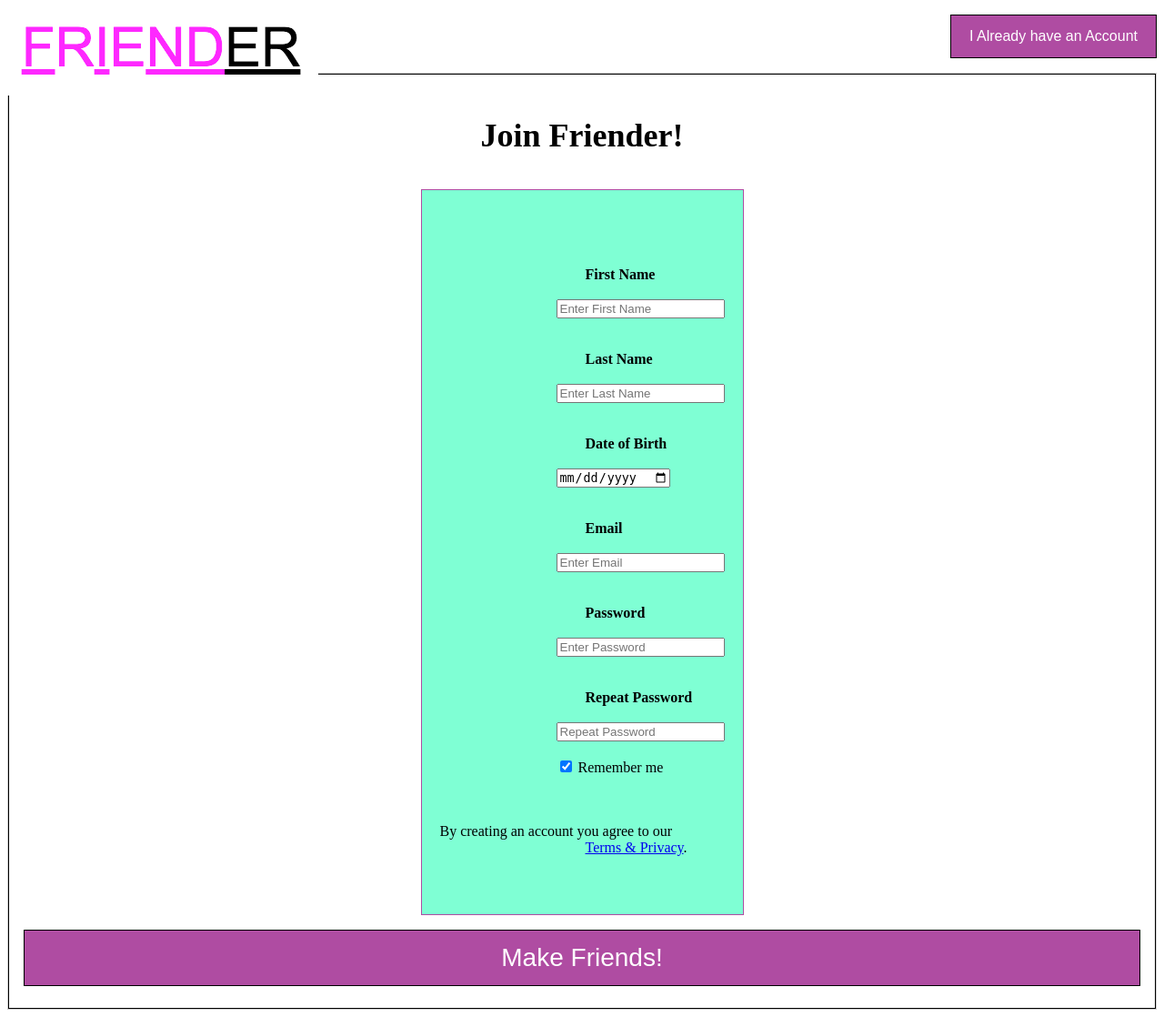
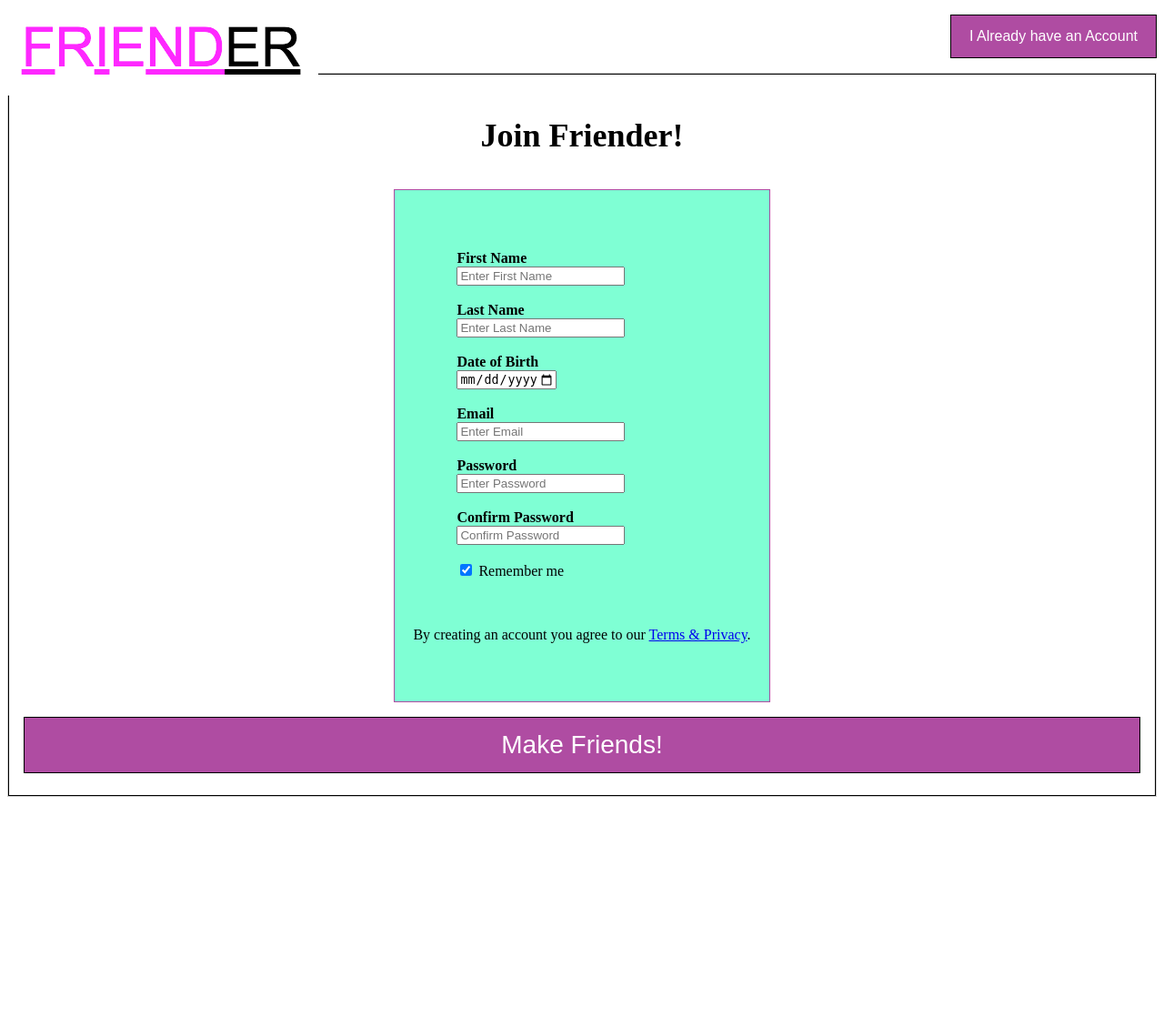
Before and after one commit to Menziess/PHP-Friender, a PHP site: page /jochem.html in a window 1280 px wide. Shown: the whole page at 91% size. After the commit the page ends 876 px from the top, so only its background shows below. Run offline with PHP 8.4, Linux system fonts and the light colour scheme.

Commit message:
Inschrijfpagina (in Engels)

```diff
--- a/sprint1/jochem.html
+++ b/sprint1/jochem.html
@@ -1,8 +1,9 @@
 <!DOCTYPE html>
 <html>
 <style>
+
 .logo {
-		float: left;
+    float:left;
 }
 
 .login {
@@ -46,9 +47,7 @@
     background-color: aquamarine;
 }
 
-	.label {
-		text-align: left;
-	}
+
 
 .header {
     text-align: center;
@@ -56,13 +55,13 @@
 }
 
 
-	/* Change styles for cancel button and signup button on extra small screens */
-
+/* Change style for button on small screens */
 @media screen and (max-width: 300px) {
     .button {
        width: 100%;
     }
 }
+
 </style>
 
 <body>
@@ -75,9 +74,9 @@
     	</a>
 		</div>
 
-		<a href="/login">
-			<button class="login">I Already have an Account</button>
-		</a>
+    </div>
+        <a href="/login"><button class="login">I Already have an Account</button></a>
+    </div>
 </div>
 
 <br>
@@ -85,56 +84,55 @@
 <br>
 <br>
 
-	<form action="/Webtechnieken-Voor-KI/sprint1/register.php" style="border:1px solid #ccc">
 
+<form name="registerform" onsubmit="return validatePassword()" action="/Webtechnieken-Voor-KI/sprint1/register.php" method="POST" style="border:1px solid #ccc">
     <div class="container">
+
         <h2 class="header">Join Friender!</h2>
 
-			<div class="input">
+        <div class = "input">
             <br>
-				<label>
-					<b>First Name</b>
-				</label>
+            <label><b>First Name</b></label>
             <input type="text" placeholder="Enter First Name" name="first_name" required>
 
-				<label>
-					<b>Last Name</b>
-				</label>
+            <label><b>Last Name</b></label>
             <input type="text" placeholder="Enter Last Name" name="last_name" required>
 
-				<label>
-					<b>Date of Birth</b>
-				</label>
-				<input type="date" placeholder="Enter Date of Birth" name="birth_day" required>
+            <label><b>Date of Birth</b></label>
+            <input type="date" placeholder="Enter Date of Birth" name="birth_day" max="2018-02-01" required>
 
-				<label>
-					<b>Email</b>
-				</label>
-				<input type="text" placeholder="Enter Email" name="email" required>
+            <label><b>Email</b></label>
+            <input type="email" placeholder="Enter Email" name="email" required>
 
-				<label>
-					<b>Password</b>
-				</label>
-				<input type="password" placeholder="Enter Password" name="psw" required>
+            <label><b>Password</b></label>
+            <input type="password" placeholder="Enter Password" name="pwd" required>
 
-				<label>
-					<b>Repeat Password</b>
-				</label>
-				<input type="password" placeholder="Repeat Password" name="psw-repeat" required>
+            <label><b>Confirm Password</b></label>
+            <input type="password" placeholder="Confirm Password" name="pwd-confirm" required>
 
             <input type="checkbox" checked="checked"> Remember me
 
-				<p>By creating an account you agree to our
-					<a href="/privacy">Terms & Privacy</a>.</p>
+            <p>By creating an account you agree to our <a href="/privacy">Terms & Privacy</a>.</p>
         </div>
 
         <div>
             <button class="signupbtn">Make Friends!</button>
         </div>
 		</div>
-
 </form>
 
 </body>
 
+<script>
+	function validatePassword() {
+
+		var pwd = document.getElementsByName("pwd")[0].value;
+		var pwd_confirm = document.getElementsByName("pwd-confirm")[0].value;
+
+		if (pwd != pwd_confirm) {
+			alert("Passwords Do not match!");
+			return false
+		}
+	}
+</script>
 </html>
--- a/sprint1/register.php
+++ b/sprint1/register.php
@@ -1,5 +1,7 @@
 <?php
 
-print $_POST["first_name"]
+
+print $_POST["birth_day"];
+
 
 ?>
```
Also changed, not shown: 1 other file. Lines whose indentation alone changed are shown as unchanged.
